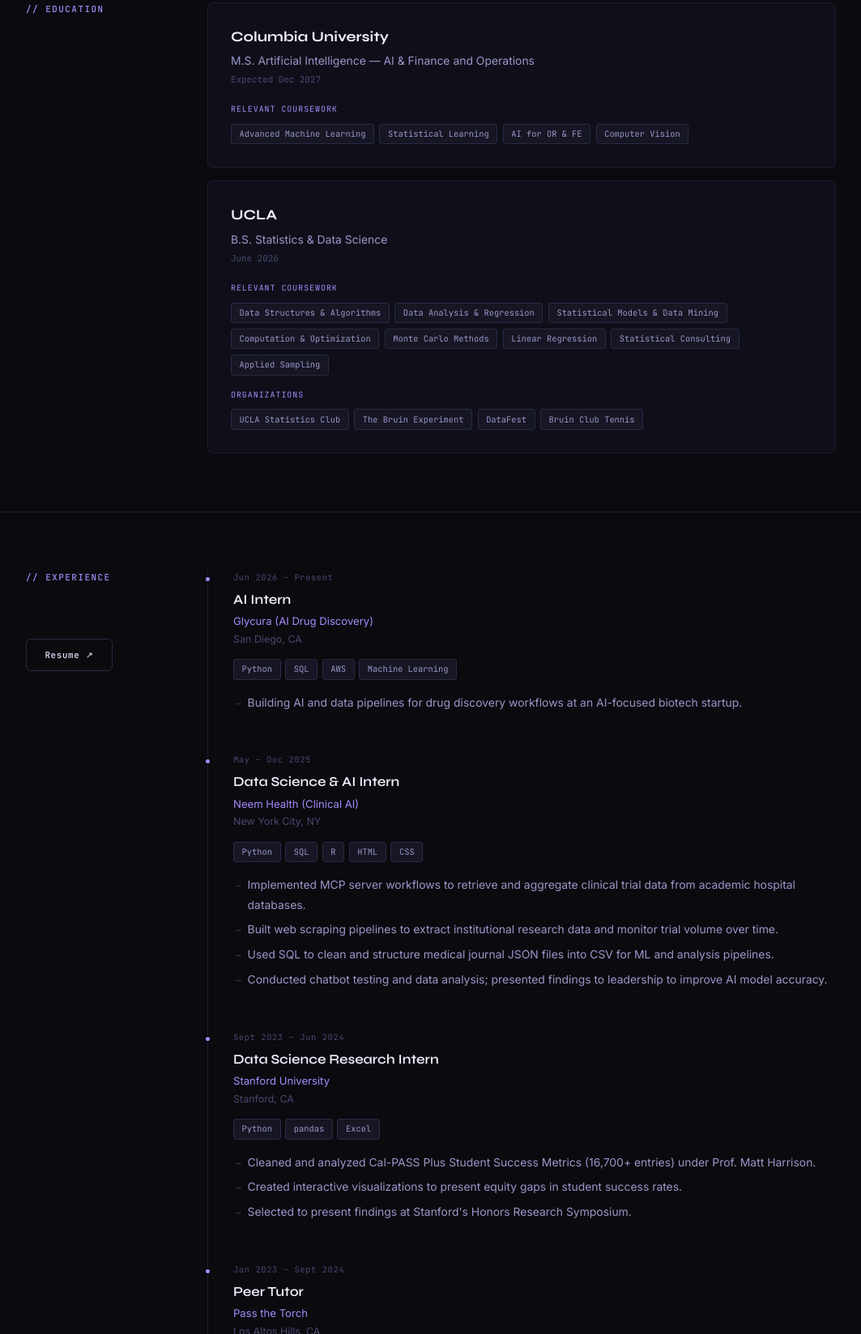
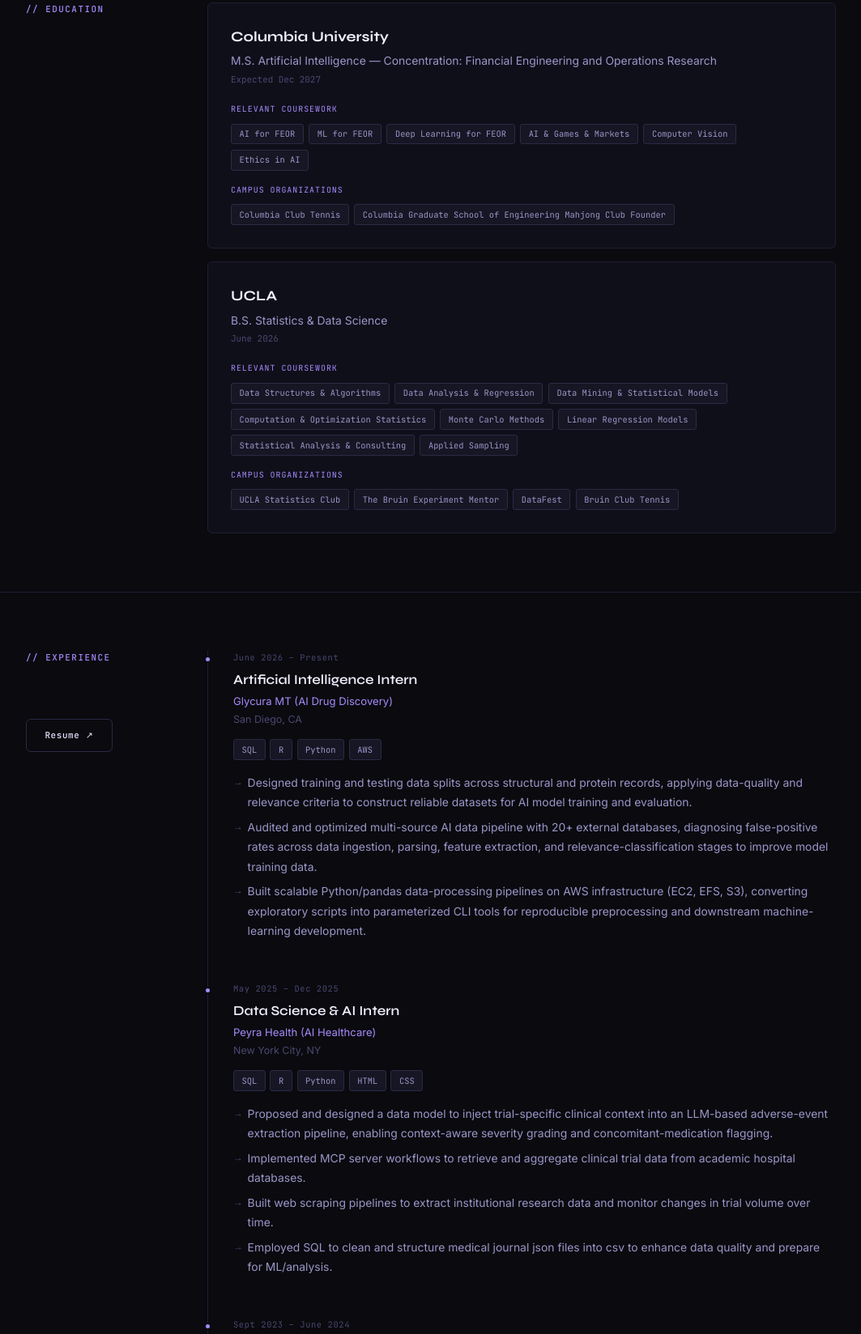
Before and after one commit to bebelyen/bebel-yen, a plain HTML site: page about.html in a window 1280 px wide. Shown: the part 328-1976 px from the top of the page at 81% size, without its empty margins (108-1171 px from the left). Drawn offline with Linux system fonts and the light colour scheme.

Commit message:
verbatim resume info
Updated educational details and internship roles in about.html. Added new coursework and campus organizations, and refined internship descriptions.

```diff
--- a/about.html
+++ b/about.html
@@ -162,14 +162,21 @@
 
           <div class="edu-card">
             <div class="edu-school">Columbia University</div>
-            <div class="edu-degree">M.S. Artificial Intelligence — AI &amp; Finance and Operations</div>
+            <div class="edu-degree">M.S. Artificial Intelligence — Concentration: Financial Engineering and Operations Research</div>
             <div class="edu-date">Expected Dec 2027</div>
             <span class="tag-label">Relevant Coursework</span>
             <div class="tag-wrap">
-              <span class="tag">Advanced Machine Learning</span>
-              <span class="tag">Statistical Learning</span>
-              <span class="tag">AI for OR &amp; FE</span>
+              <span class="tag">AI for FEOR</span>
+              <span class="tag">ML for FEOR</span>
+              <span class="tag">Deep Learning for FEOR</span>
+              <span class="tag">AI &amp; Games &amp; Markets</span>
               <span class="tag">Computer Vision</span>
+              <span class="tag">Ethics in AI</span>
+            </div>
+            <span class="tag-label">Campus Organizations</span>
+            <div class="tag-wrap">
+              <span class="tag">Columbia Club Tennis</span>
+              <span class="tag">Columbia Graduate School of Engineering Mahjong Club Founder</span>
             </div>
           </div>
 
@@ -181,17 +188,17 @@
             <div class="tag-wrap">
               <span class="tag">Data Structures &amp; Algorithms</span>
               <span class="tag">Data Analysis &amp; Regression</span>
-              <span class="tag">Statistical Models &amp; Data Mining</span>
-              <span class="tag">Computation &amp; Optimization</span>
+              <span class="tag">Data Mining &amp; Statistical Models</span>
+              <span class="tag">Computation &amp; Optimization Statistics</span>
               <span class="tag">Monte Carlo Methods</span>
-              <span class="tag">Linear Regression</span>
-              <span class="tag">Statistical Consulting</span>
+              <span class="tag">Linear Regression Models</span>
+              <span class="tag">Statistical Analysis &amp; Consulting</span>
               <span class="tag">Applied Sampling</span>
             </div>
-            <span class="tag-label">Organizations</span>
+            <span class="tag-label">Campus Organizations</span>
             <div class="tag-wrap">
               <span class="tag">UCLA Statistics Club</span>
-              <span class="tag">The Bruin Experiment</span>
+              <span class="tag">The Bruin Experiment Mentor</span>
               <span class="tag">DataFest</span>
               <span class="tag">Bruin Club Tennis</span>
             </div>
@@ -214,59 +221,50 @@
 
           <div class="tl-item">
             <div class="tl-dot"></div>
-            <div class="tl-date">Jun 2026 – Present</div>
-            <div class="tl-role">AI Intern</div>
-            <div class="tl-company">Glycura (AI Drug Discovery)</div>
+            <div class="tl-date">June 2026 – Present</div>
+            <div class="tl-role">Artificial Intelligence Intern</div>
+            <div class="tl-company">Glycura MT (AI Drug Discovery)</div>
             <div class="tl-location">San Diego, CA</div>
             <div class="tl-tags">
-              <span class="tag">Python</span><span class="tag">SQL</span><span class="tag">AWS</span><span class="tag">Machine Learning</span>
+              <span class="tag">SQL</span><span class="tag">R</span><span class="tag">Python</span><span class="tag">AWS</span>
             </div>
             <ul class="tl-bullets">
-              <li>Building AI and data pipelines for drug discovery workflows at an AI-focused biotech startup.</li>
+              <li>Designed training and testing data splits across structural and protein records, applying data-quality and relevance criteria to construct reliable datasets for AI model training and evaluation.</li>
+              <li>Audited and optimized multi-source AI data pipeline with 20+ external databases, diagnosing false-positive rates across data ingestion, parsing, feature extraction, and relevance-classification stages to improve model training data.</li>
+              <li>Built scalable Python/pandas data-processing pipelines on AWS infrastructure (EC2, EFS, S3), converting exploratory scripts into parameterized CLI tools for reproducible preprocessing and downstream machine-learning development.</li>
             </ul>
           </div>
 
           <div class="tl-item">
             <div class="tl-dot"></div>
-            <div class="tl-date">May – Dec 2025</div>
+            <div class="tl-date">May 2025 – Dec 2025</div>
             <div class="tl-role">Data Science &amp; AI Intern</div>
-            <div class="tl-company">Neem Health (Clinical AI)</div>
+            <div class="tl-company">Peyra Health (AI Healthcare)</div>
             <div class="tl-location">New York City, NY</div>
             <div class="tl-tags">
-              <span class="tag">Python</span><span class="tag">SQL</span><span class="tag">R</span><span class="tag">HTML</span><span class="tag">CSS</span>
+              <span class="tag">SQL</span><span class="tag">R</span><span class="tag">Python</span><span class="tag">HTML</span><span class="tag">CSS</span>
             </div>
             <ul class="tl-bullets">
+              <li>Proposed and designed a data model to inject trial-specific clinical context into an LLM-based adverse-event extraction pipeline, enabling context-aware severity grading and concomitant-medication flagging.</li>
               <li>Implemented MCP server workflows to retrieve and aggregate clinical trial data from academic hospital databases.</li>
-              <li>Built web scraping pipelines to extract institutional research data and monitor trial volume over time.</li>
-              <li>Used SQL to clean and structure medical journal JSON files into CSV for ML and analysis pipelines.</li>
-              <li>Conducted chatbot testing and data analysis; presented findings to leadership to improve AI model accuracy.</li>
+              <li>Built web scraping pipelines to extract institutional research data and monitor changes in trial volume over time.</li>
+              <li>Employed SQL to clean and structure medical journal json files into csv to enhance data quality and prepare for ML/analysis.</li>
             </ul>
           </div>
 
           <div class="tl-item">
             <div class="tl-dot"></div>
-            <div class="tl-date">Sept 2023 – Jun 2024</div>
+            <div class="tl-date">Sept 2023 – June 2024</div>
             <div class="tl-role">Data Science Research Intern</div>
             <div class="tl-company">Stanford University</div>
             <div class="tl-location">Stanford, CA</div>
             <div class="tl-tags">
-              <span class="tag">Python</span><span class="tag">pandas</span><span class="tag">Excel</span>
+              <span class="tag">Python</span><span class="tag">pandas</span><span class="tag">Excel</span><span class="tag">PowerPoint</span>
             </div>
             <ul class="tl-bullets">
-              <li>Cleaned and analyzed Cal-PASS Plus Student Success Metrics (16,700+ entries) under Prof. Matt Harrison.</li>
-              <li>Created interactive visualizations to present equity gaps in student success rates.</li>
+              <li>Collected/cleaned public datasets from Cal-PASS Plus Student Success Metrics to analyze success rates.</li>
+              <li>Created interactive visualizations to clearly present key trends, improving data accessibility for underrepresented students.</li>
               <li>Selected to present findings at Stanford's Honors Research Symposium.</li>
-            </ul>
-          </div>
-
-          <div class="tl-item">
-            <div class="tl-dot"></div>
-            <div class="tl-date">Jan 2023 – Sept 2024</div>
-            <div class="tl-role">Peer Tutor</div>
-            <div class="tl-company">Pass the Torch</div>
-            <div class="tl-location">Los Altos Hills, CA</div>
-            <ul class="tl-bullets">
-              <li>Nominated by 3 professors to tutor Calculus 1–3 and Honors English — twice-weekly sessions.</li>
             </ul>
           </div>
 
```
